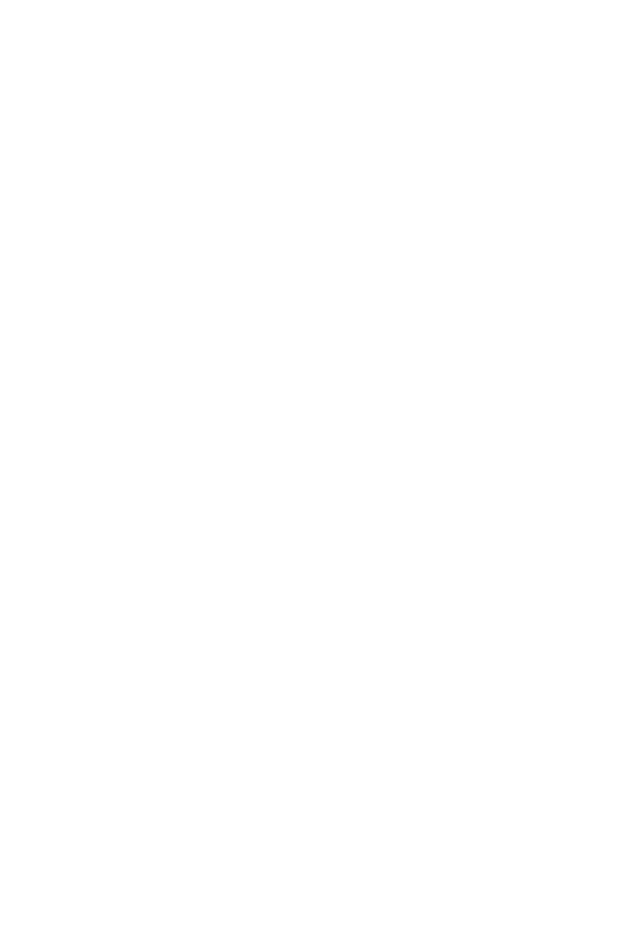
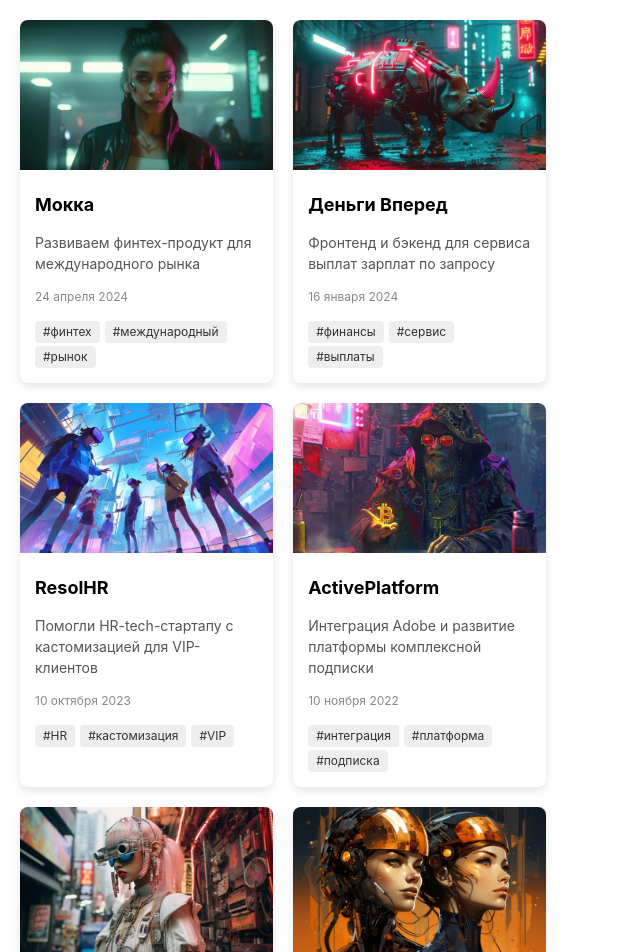
Before and after one commit to SofiaKubo/react-training, a React (Vite) app in the folder Working with Props/: page / in a window 1280 px wide. Shown: the top 952 px of the page, without its empty margins (0-640 px from the left). Before the commit the page ends 800 px from the top, so only its background shows below. Built offline with nearby package versions, Linux system fonts and the light colour scheme.

Commit message:
feat: render Card with tags via props

```diff
--- a/Working with Props/src/App.jsx
+++ b/Working with Props/src/App.jsx
@@ -1,17 +1,5 @@
 import React from "react";
 import "./index.css";
-
-//Rus
-// 1 - Создать компонент <Card/>, который вложить в <CardContainer/>.
-// 2 - Создать компоненты <CardTag/>, которые вложить в <Card/>
-// 3 - Передать данные из объекта cardData в компонент <Card/> от компонента <CardContainer/> через пропсы вручную.
-// 4 - Передать данные тегов из объекта cardData в компоненты <CardTag/> от компонента <Card/> через пропсы вручную.
-
-//Eng
-// 1 - Create a <Card/> component and nest it within <CardContainer/>.
-// 2 - Create <CardTag/> components and nest them within <Card/>.
-// 3 - Pass data from the cardData object to the <Card/> component from <CardContainer/> manually via props.
-// 4 - Pass tag data from the cardData object to the <CardTag/> components from <Card/> manually via props.
 
 const cardData = [
   {
@@ -56,7 +44,8 @@ const cardData = [
   },
   {
     title: "Mindbox",
-    description: "Поддерживаем редизайн платформы автоматизированного маркетинга",
+    description:
+      "Поддерживаем редизайн платформы автоматизированного маркетинга",
     date: "21 сентября 2022",
     imageUrl: "/img-6.jpeg",
     tags: ["#маркетинг", "#редизайн", "#автоматизация"],
@@ -65,5 +54,72 @@ const cardData = [
 ];
 
 export default function CardContainer() {
-  return <div className="card-container"></div>;
+  return (
+    <div className="card-container">
+      <Card
+        title="Мокка"
+        description="Развиваем финтех-продукт для международного рынка"
+        date="24 апреля 2024"
+        imageUrl="/img-1.jpeg"
+        tags={["#финтех", "#международный", "#рынок"]}
+      />
+      <Card
+        title="Деньги Вперед"
+        description="Фронтенд и бэкенд для сервиса выплат зарплат по запросу"
+        date="16 января 2024"
+        imageUrl="/img-2.jpeg"
+        tags={["#финансы", "#сервис", "#выплаты"]}
+      />
+      <Card
+        title="ResolHR"
+        description="Помогли HR-tech-стартапу с кастомизацией для VIP-клиентов"
+        date="10 октября 2023"
+        imageUrl="/img-3.jpeg"
+        tags={["#HR", "#кастомизация", "#VIP"]}
+      />
+      <Card
+        title="ActivePlatform"
+        description="Интеграция Adobe и развитие платформы комплексной подписки"
+        date="10 ноября 2022"
+        imageUrl="/img-4.jpeg"
+        tags={["#интеграция", "#платформа", "#подписка"]}
+      />
+      <Card
+        title="START"
+        description="Разработали платформу A/B тестов для стримингового сервиса"
+        date="22 сентября 2022"
+        imageUrl="/img-5.jpeg"
+        tags={["#A/B тесты", "#стриминг", "#платформа"]}
+      />
+      <Card
+        title="Mindbox"
+        description="Поддерживаем редизайн платформы автоматизированного маркетинга"
+        date="21 сентября 2022"
+        imageUrl="/img-6.jpeg"
+        tags={["#маркетинг", "#редизайн", "#автоматизация"]}
+      />
+    </div>
+  );
 }
+
+function Card(props) {
+  return (
+    <div className="card">
+      <img className="card-image" src={props.imageUrl} alt={props.title} />
+      <div className="card-content">
+        <h2 className="card-title">{props.title}</h2>
+        <p className="card-description">{props.description}</p>
+        <p className="card-date">{props.date}</p>
+        <div className="card-tags">
+          {props.tags.map((tag) => (
+            <CardTag key={tag} text={tag} />
+          ))}
+        </div>
+      </div>
+    </div>
+  );
+}
+
+function CardTag(props) {
+  return <span className="card-tag">{props.text}</span>;
+}
```
